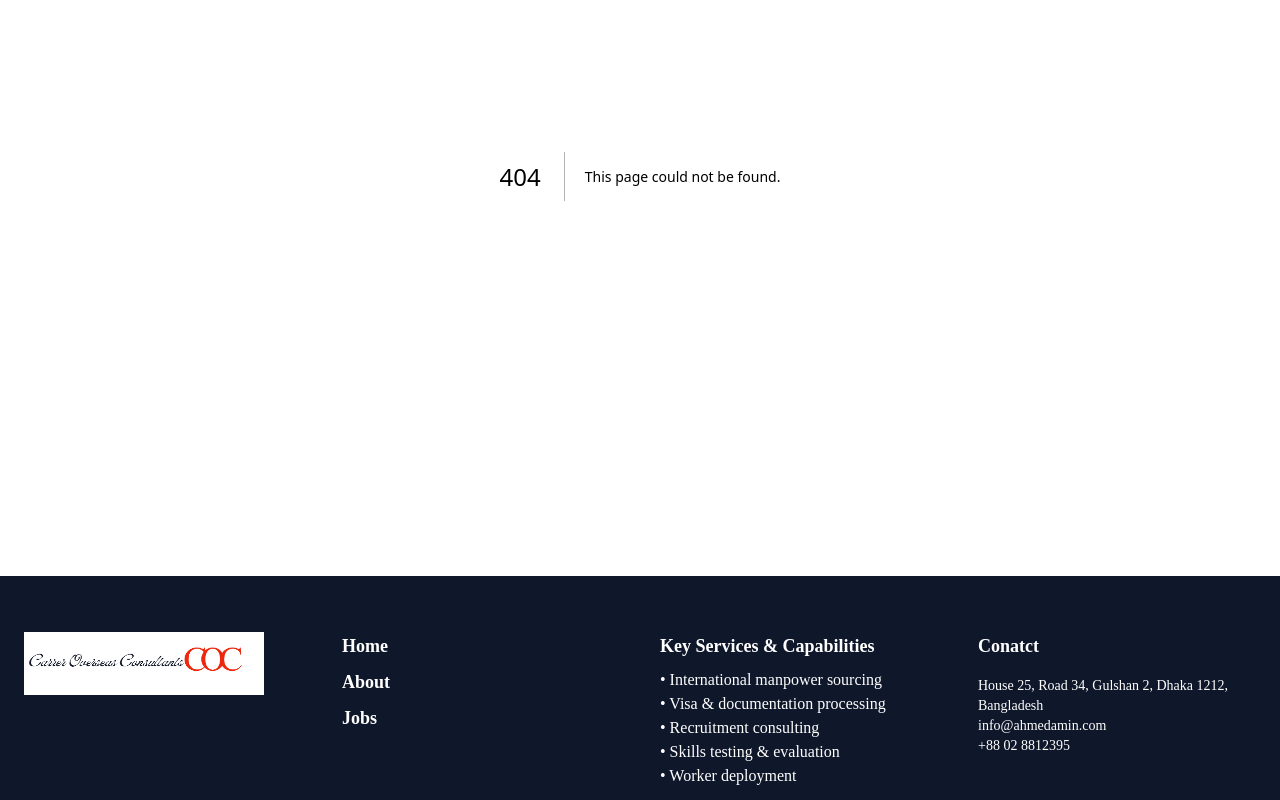
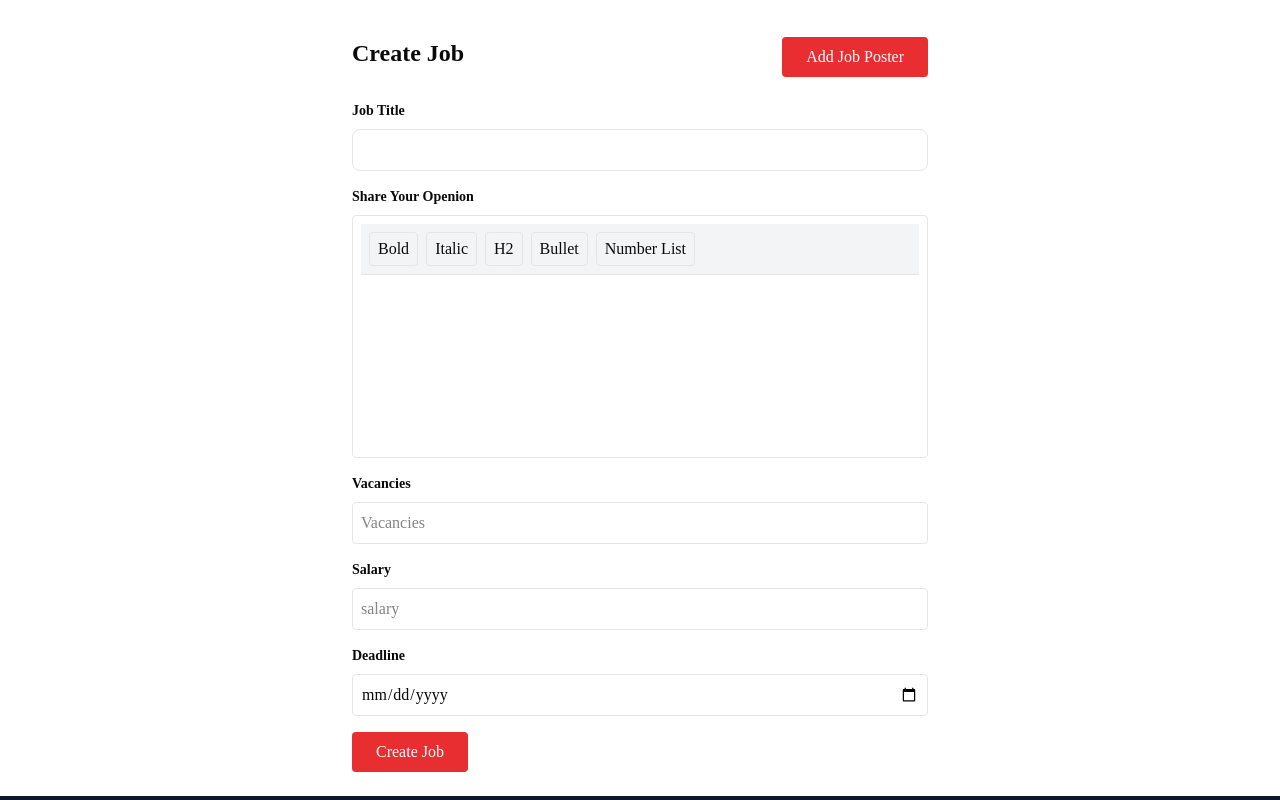
Before and after one commit to fhkathika/Carrier-Overseas-Consulation, a Next.js app: page /Circular in a window 1280 px wide. Before the commit this address had no page. Shown: the part 280-1080 px from the top of the page. Built offline with nearby package versions, Linux system fonts and the light colour scheme; no server answers; the database is empty.

Commit message:
added poster,graph

```diff
--- a/package.json
+++ b/package.json
@@ -11,6 +11,7 @@
   "dependencies": {
     "@base-ui/react": "^1.2.0",
     "@netlify/plugin-nextjs": "^5.15.8",
+    "@recharts/devtools": "^0.0.11",
     "@tailwindcss/line-clamp": "^0.4.4",
     "@tiptap/react": "^3.20.1",
     "@tiptap/starter-kit": "^3.20.1",
@@ -24,6 +25,7 @@
     "react": "19.2.3",
     "react-dom": "19.2.3",
     "react-icons": "^5.5.0",
+    "recharts": "^3.8.0",
     "shadcn": "^4.0.5",
     "swiper": "^12.1.2",
     "tailwind-merge": "^3.5.0",
--- /dev/null
+++ b/src/app/Circular/page.js
@@ -0,0 +1,20 @@
+import React from 'react'
+import AllJobs from '../components/AllJobs'
+import connectDB from "@/lib/db"
+import Jobs from "@/models/Jobs"
+import ReviewForm from '../components/ReviewForm'
+async function getJobs() {
+  await connectDB()
+  const jobs = await Jobs.find().lean()
+  return JSON.parse(JSON.stringify(jobs))
+}
+export default async function   Circular() {
+    const jobs = await getJobs()
+  return (
+    <div>
+        <AllJobs jobs={jobs}/>
+
+        <ReviewForm/>
+    </div>
+  )
+}
--- a/src/app/components/AllJobs.js
+++ b/src/app/components/AllJobs.js
@@ -23,23 +23,13 @@ const handleClick=(id)=>{
   </div>
 
         {/* Slider */}
-<div className='max-w-6xl mx-auto '>
-         <Swiper
-      modules={[Navigation, Pagination, Autoplay]}
-      spaceBetween={20}
-      navigation
-      pagination={{ clickable: true }}
-      breakpoints={{
-        320: { slidesPerView: 1 },
-        768: { slidesPerView: 2 },
-        1024: { slidesPerView: 3 },
-      }}
-    >
+<div className='max-w-6xl mx-auto grid grid-cols-1 md:grid-cols-3 gap-4 '>
+
             {
                 jobs.map((jobs,index)=>(
-                     <SwiperSlide key={index} className='mt-4 mb-4'>
 
-      <div className="group relative overflow-hidden rounded-br-lg shadow-lg bg-white p-6 transition duration-500 hover:-translate-y-2 hover:shadow-xl ">
+
+      <div key={index} className="group relative overflow-hidden rounded-br-lg shadow-lg bg-white p-6 transition duration-500 hover:-translate-y-2 hover:shadow-xl ">
 
         {/* Overlay */}
       <div className="absolute inset-0 bg-gradient-to-t from-[#AF3436] to-[#e82e31] translate-y-full group-hover:translate-y-0 transition-transform duration-500 ease-in-out"></div>
@@ -82,12 +72,11 @@ className=" group-hover:text-white group-hover:text-[#772828] transition duratio
 
       </div>
 
-    </SwiperSlide>
+
                 ))
             }
 
 
-        </Swiper>
 </div>
     </section>
   )
--- a/src/app/components/Chart.js
+++ b/src/app/components/Chart.js
@@ -1,97 +1,108 @@
 "use client"
+import { LineChart, Line, XAxis, YAxis, CartesianGrid, Tooltip, Legend } from 'recharts';
+import { RechartsDevtools } from '@recharts/devtools';
 
-import { TrendingUp } from "lucide-react"
-import { LabelList, Pie, PieChart } from "recharts"
+// #region Sample data
+const data = [
+  {
+    name: 'Iraq',
+    totalManpower: 9504,
+    uv: 2400,
+    amt: 2400,
+  },
+  {
+    name: 'Qatar',
+    totalManpower: 12357,
+    uv: 1398,
+    amt: 2210,
+  },
+  {
+    name: 'Singapore',
+    totalManpower: 3562,
+    uv: 9800,
+    amt: 2290,
+  },
+  {
+    name: 'UAE & Dubai',
+    totalManpower: 13315,
+    uv: 3908,
+    amt: 2000,
+  },
+  {
+    name: 'Malaysia',
+    totalManpower: 18967,
+    uv: 4800,
+    amt: 2181,
+  },
+  {
+    name: 'Saudi Arabia',
+    totalManpower: 69453,
+    uv: 3800,
+    amt: 2500,
+  },
+  {
+    name: 'Rest Of',
+    totalManpower: 64453,
+    uv: 3800,
+    amt: 2500,
+  },
 
-import {
-  Card,
-  CardContent,
-  CardDescription,
-  CardFooter,
-  CardHeader,
-  CardTitle,
-} from "@/components/ui/card"
-import {
-  ChartContainer,
-  ChartTooltip,
-  ChartTooltipContent,
-  type ChartConfig,
-} from "@/components/ui/chart"
+];
+// #endregion
 
-export const description = "A pie chart with a label list"
+export default function Chart() {
+  return (
+      <section className="py-5 bg-gray-50 max-w-6xl mx-auto px-10  ">
+            <div className='max-w-7xl mx-auto px-4 md:px-6 lg:px-8 mb-12'>
+    <h3 className='text-2xl sm:text-2xl md:text-3xl lg:text-4xl font-bold leading-tight text-center'>
+   Country-wise Total Manpower Mobilized Through COCL(2000-2024)
+    </h3>
+  </div>
+    <LineChart
+   style={{ width: '100%', maxWidth: '900px', height: '100%', maxHeight: '70vh', aspectRatio: 1.618 }}
+      responsive
+      data={data}
+      margin={{
+        top: 5,
+        right: 0,
+        left: 0,
+        bottom: 5,
+      }}
+    >
+      <CartesianGrid strokeDasharray="3 3" stroke="var(--color-border-3)" />
+      <XAxis dataKey="name" stroke="var(--color-text-3)" />
+      <YAxis width="auto" stroke="var(--color-text-3)" />
+      <Tooltip
+        cursor={{
+          stroke: 'var(--color-border-2)',
+        }}
+        contentStyle={{
+          backgroundColor: 'var(--color-surface-raised)',
+          borderColor: 'var(--color-border-2)',
+        }}
+      />
+      <Legend />
+      <Line
+        type="monotone"
+        dataKey="totalManpower"
+        stroke="var(--color-chart-2)"
+        dot={{
+          fill: 'var(--color-surface-base)',
+        }}
+        activeDot={{ r: 8, stroke: 'var(--color-surface-base)' }}
+      />
+      {/* <Line
+        type="monotone"
+        dataKey="uv"
+        stroke="var(--color-chart-2)"
+        dot={{
+          fill: 'var(--color-surface-base)',
+        }}
+        activeDot={{ stroke: 'var(--color-surface-base)' }}
+      /> */}
+      <RechartsDevtools />
+    </LineChart>
 
-const chartData = [
-  { browser: "chrome", visitors: 275, fill: "var(--color-chrome)" },
-  { browser: "safari", visitors: 200, fill: "var(--color-safari)" },
-  { browser: "firefox", visitors: 187, fill: "var(--color-firefox)" },
-  { browser: "edge", visitors: 173, fill: "var(--color-edge)" },
-  { browser: "other", visitors: 90, fill: "var(--color-other)" },
-]
-
-const chartConfig = {
-  visitors: {
-    label: "Visitors",
-  },
-  chrome: {
-    label: "Chrome",
-    color: "var(--chart-1)",
-  },
-  safari: {
-    label: "Safari",
-    color: "var(--chart-2)",
-  },
-  firefox: {
-    label: "Firefox",
-    color: "var(--chart-3)",
-  },
-  edge: {
-    label: "Edge",
-    color: "var(--chart-4)",
-  },
-  other: {
-    label: "Other",
-    color: "var(--chart-5)",
-  },
-} satisfies ChartConfig
-
-export function Chart() {
-  return (
-    <Card className="flex flex-col">
-      <CardHeader className="items-center pb-0">
-        <CardTitle>Pie Chart - Label List</CardTitle>
-        <CardDescription>January - June 2024</CardDescription>
-      </CardHeader>
-      <CardContent className="flex-1 pb-0">
-        <ChartContainer
-          config={chartConfig}
-          className="mx-auto aspect-square max-h-[250px] [&_.recharts-text]:fill-background"
-        >
-          <PieChart>
-            <ChartTooltip
-              content={<ChartTooltipContent nameKey="visitors" hideLabel />}
-            />
-            <Pie data={chartData} dataKey="visitors">
-              <LabelList
-                dataKey="browser"
-                className="fill-background"
-                stroke="none"
-                fontSize={12}
-                formatter={(value: keyof typeof chartConfig) =>
-                  chartConfig[value]?.label
-                }
-              />
-            </Pie>
-          </PieChart>
-        </ChartContainer>
-      </CardContent>
-      <CardFooter className="flex-col gap-2 text-sm">
-        <div className="flex items-center gap-2 leading-none font-medium">
-          Trending up by 5.2% this month <TrendingUp className="h-4 w-4" />
-        </div>
-        <div className="leading-none text-muted-foreground">
-          Showing total visitors for the last 6 months
-        </div>
-      </CardFooter>
-    </Card>
-  )
+    </section>
+  );
 }
--- a/src/app/components/CreateJobPosterModal.js
+++ b/src/app/components/CreateJobPosterModal.js
@@ -87,7 +87,7 @@ catch (error) {
       type="text"
       name="title"
       required
-       value={formData.title}
+       value={formData?.title}
       placeholder="Job Title"
       onChange={handleChange}
       className="border p-2 w-full"
@@ -103,7 +103,7 @@ catch (error) {
       type="date"
       required
       name="startDate"
-       value={formData.startDate}
+       value={formData?.startDate}
       onChange={handleChange}
       className="border p-2 w-full"
       />
@@ -118,7 +118,7 @@ catch (error) {
       type="date"
       name="endDate"
       required
-      value={formData.endDate}
+      value={formData?.endDate}
       onChange={handleChange}
       className="border p-2 w-full"
       />
@@ -130,10 +130,10 @@ catch (error) {
   </label>
 
   <input
+      key={formData.image ? formData.image.name : 'file-input'}
       type="file"
       name="image"
       required
-      value={formData.image}
       onChange={handleChange}
       className="border p-2 w-full"
       />
--- a/src/app/components/JobPoster.js
+++ b/src/app/components/JobPoster.js
@@ -74,8 +74,9 @@ import Zoom from "yet-another-react-lightbox/plugins/zoom"
 export default function JobPoster({poster}) {
   const [open,setOpen]=useState(false)
      const [index,setIndex]=useState(0)
+     const today=new Date()
   return (
-   <section className="py-16 bg-gray-50">
+   <section className="py-10 bg-gray-50">
     <div className='max-w-7xl mx-auto px-4 md:px-6 lg:px-8 mb-12'>
     <h3 className='text-2xl sm:text-2xl md:text-3xl lg:text-4xl font-bold leading-tight text-center'>
    Current Job Openings
@@ -95,19 +96,24 @@ export default function JobPoster({poster}) {
       modules={[Autoplay, Pagination, Navigation]}
       className="mySwiper"
     >
+
 {
-  poster?.map((item,i)=>(
-  <SwiperSlide className="flex justify-center items-center" key={i}>
+  poster?.map((item,i)=>{
+    const start=new Date(item?.startDate);
+    const end=new Date(item?.endDate);
+    <p>{item?.endDate}</p>
+    if(today>=start && today<= end){
+      return( <SwiperSlide className="flex justify-center items-center" key={i}>
   <img
     src={item?.image}
     alt="Job Poster"
     className="w-auto sm:w-[320px] md:w-[400px] lg:w-auto h-auto rounded-lg shadow-lg"
      onClick={()=>{setIndex(i);setOpen(true)}}
   />
-</SwiperSlide>
+</SwiperSlide>)
 
-
-  ))
+    }
+})
 }
 
 
--- a/src/app/components/Navbar.js
+++ b/src/app/components/Navbar.js
@@ -14,8 +14,8 @@ export default function Navbar() {
   const navLinks=[
 {name:"Home",path:"/"},
 {name:"About",path:"/#about"},
-{name:"Job Portal",path:"/#jobPortal"},
-{name:"Success",path:"/success"},
+{name:"Job Circular",path:"/Circular"},
+// {name:"Success",path:"/success"},
 {name:"Galary",path:"/galary"},
   ]
    useEffect(()=>{
--- /dev/null
+++ b/src/app/components/ReviewForm.js
@@ -0,0 +1,175 @@
+"use client"
+import CreateJobPosterModal from '@/app/components/CreateJobPosterModal'
+import Editor from '@/app/components/Editor'
+import Link from 'next/link'
+import { useRouter } from 'next/router'
+import React, { useState } from 'react'
+export const dynamic = "force-dynamic"
+export default function ReviewForm() {
+   const [loading, setLoading] = useState(false)
+    const [formData,setFormData]=useState({
+category: "",
+describtion: "",
+requirment: "",
+vacancies: "",
+salary: "",
+deadline:""
+    })
+
+    const handleChange=(e)=>{
+        console.log("first clicked")
+        const {name,value}=e.target
+ setFormData((prev)=>({
+    ...prev,
+    [name]:value,
+ }))
+    }
+    const handleSubmit=async(e)=>{
+e.preventDefault()
+setLoading(true)
+try{
+const res=await fetch("/api/jobs",{
+    method:"POST",
+    headers:{
+        "Content-Type":"application/json"
+    },
+    body:JSON.stringify({
+        ...formData,
+        describtion:formData?.describtion,
+        requirment:formData?.requirment,
+        vacancies:Number(formData.vacancies),
+        deadline:new Date(formData.deadline),
+         secret: "superadmin123",
+    // title: "Frontend Developer",
+    // company: "ABC Ltd",
+
+    })
+
+})
+if(res.ok){
+    alert("Job Created Successfully ✅")
+    setFormData({
+        category: "",
+describtion: "",
+requirment: "",
+vacancies: "",
+salary: "",
+deadline:""
+    })
+}
+}
+catch (error) {
+      console.error("Error:", error)
+    } finally {
+      setLoading(false)  // ✅ stop loading
+    }
+
+
+    }
+
+  return (
+    <div className='max-w-xl mx-auto mt-10'>
+        <div className='flex justify-between '>
+<h2 className='text-2xl font-bold mb-6'>Create Job</h2>
+<CreateJobPosterModal/>
+        </div>
+
+
+        <form onSubmit={handleSubmit} className='space-y-4'>
+           <div className="flex flex-col gap-2">
+  <label className="text-sm font-semibold">
+    Job Title
+  </label>
+
+  <input
+    type="text"
+    name="category"
+    value={formData.category}
+    onChange={handleChange}
+    className="border p-2 rounded-md"
+  />
+</div>
+
+   <div className="flex flex-col gap-2">
+  <label className="text-sm font-semibold">
+    Share Your Openion
+  </label>
+
+<Editor
+name="requirment"
+value={formData.requirment}
+onChange={handleChange}
+// className='w-full border p-2 rounded'
+/>
+
+</div>
+   <div className="flex flex-col gap-2">
+  <label className="text-sm font-semibold">
+    Vacancies
+  </label>
+
+<input
+type="number"
+name="vacancies"
+required
+placeholder="Vacancies"
+value={formData.vacancies}
+onChange={handleChange}
+className='w-full border p-2 rounded'
+/>
+</div>
+   <div className="flex flex-col gap-2">
+  <label className="text-sm font-semibold">
+    Salary
+  </label>
+
+<input
+type="text"
+name="salary"
+required
+placeholder="salary"
+value={formData.salary}
+onChange={handleChange}
+className='w-full border p-2 rounded'
+/>
+</div>
+   <div className="flex flex-col gap-2">
+  <label className="text-sm font-semibold">
+    Deadline
+  </label>
+
+<input
+type="date"
+name="deadline"
+required
+placeholder="deadline"
+value={formData.deadline}
+onChange={handleChange}
+className='w-full border p-2 rounded'
+/>
+</div>
+<div className='flex justify-between'>
+{/* <button type='submit' className='bg-[#e82e31] text-white px-6 py-2 rounded mb-6'>
+Submit
+</button> */}
+<button
+  type="submit"
+  disabled={loading}
+  className="bg-[#e82e31] text-white px-6 py-2 rounded mb-6"
+>
+  {loading && (
+    <span className="w-4 h-4 border-2 border-white border-t-transparent rounded-full animate-spin"></span>
+  )}
+  {loading ? "Processing..." : "Create Job"}
+</button>
+{/* <Link href="/admin/jobPortal" className='bg-[#e82e31] text-white px-6 py-2 rounded mb-6'>
+View Jobs
+</Link>  */}
+</div>
+
+
+        </form>
+
+    </div>
+  )
+}
--- a/src/app/page.js
+++ b/src/app/page.js
@@ -20,27 +20,30 @@ async function getJobs() {
 }
 async function getJobsPoster() {
   await connectDB()
-  const jobs = await jobPoster.find().lean()
-  return JSON.parse(JSON.stringify(jobs))
+  const poster = await jobPoster.find().lean()
+  return JSON.parse(JSON.stringify(poster))
 }
 
 export default async function Home() {
   const jobs = await getJobs()
   const poster = await getJobsPoster()
-
   return (
     <>
       <Hero />
         <section id="about">
         <AboutUs />
       </section>
-     <JobPoster poster={poster}/>
+      {
+        poster?.length>0 && <JobPoster poster={poster}/>
+      }
+
+       <Chart/>
       <section id="jobPortal">
-       <Chart/>
-        <AllJobs jobs={jobs} />
+
+        {/* <AllJobs jobs={jobs} /> */}
       </section>
       <Reviews />
-
+     <Testimonials/>
       <Client_Logo/>
     </>
   )
```
Also changed, not shown: 1 other file (tests, documents, lock files or other folders).
